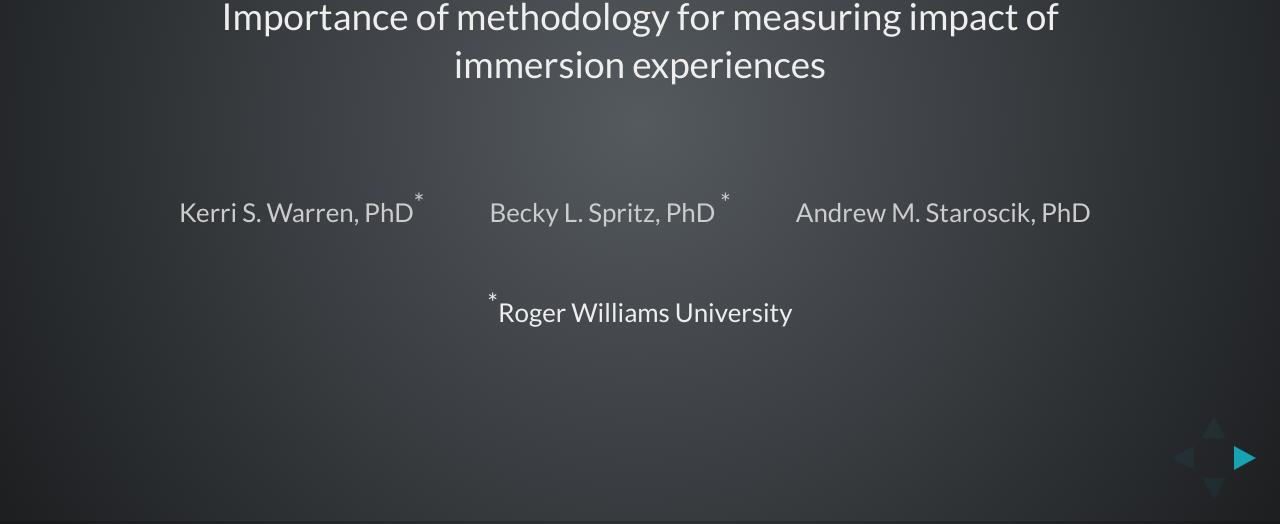
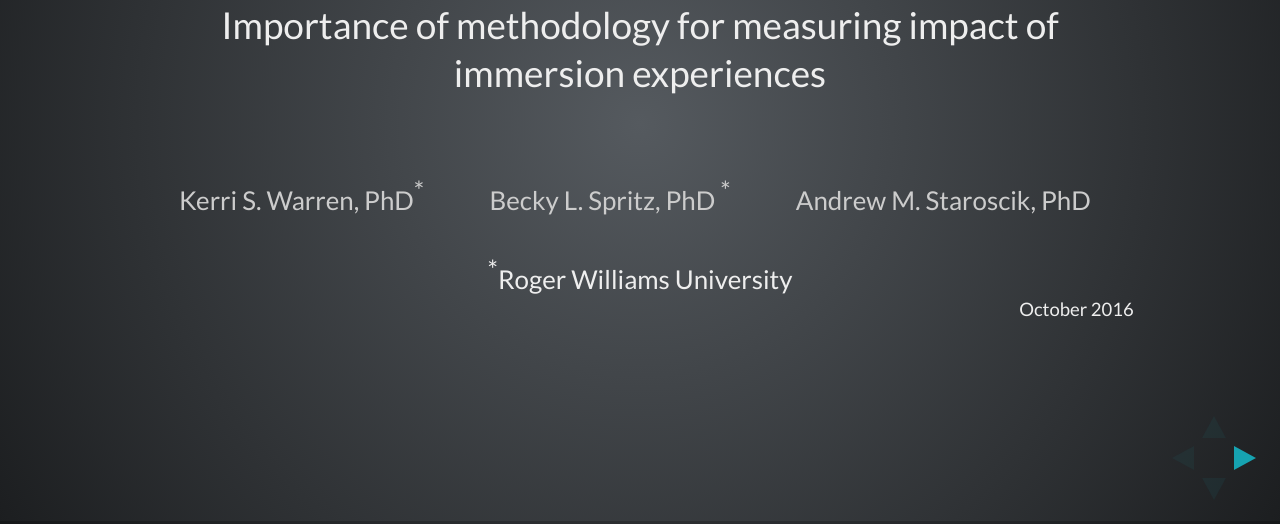
Before and after one commit to AndrewStaroscik/survey-vis-pres, a website: page index.html in a window 1280 px wide. Shown: the part 276-800 px from the top of the page. Drawn offline with Linux system fonts and the light colour scheme.

Commit message:
added date to cover slide

```diff
--- a/css/custom.css
+++ b/css/custom.css
@@ -27,6 +27,10 @@
 
 .smtxt2 {
   font-size: 0.8em !important;
+}
+
+.rttxt {
+  text-align: right;
 }
 
 /*flex classes*/
--- a/index.html
+++ b/index.html
@@ -28,7 +28,7 @@
 				<section>
 					<h2>Assessing the assessment</h2>
 					<p>Importance of methodology for measuring impact of immersion experiences</p>
-						<div style='height: 75px;'></div>
+						<div style='height: 55px;'></div>
 					<div class="fcont fjustcontaround smtxt7" style='color: #ccc;'>
 						<div>
 							Kerri S. Warren, PhD<sup>*</sup>	 <br />
@@ -40,8 +40,9 @@
 							Andrew M. Staroscik, PhD<span class='dontshow'><sup>*</sup></span>
 						</div>
 					</div>
-					<div style='height: 55px;'></div>
+					<div style='height: 35px;'></div>
 					<div class="smtxt7"><sup>*</sup>Roger Williams University</div>
+					<div class="smtxt5 rttxt">October 2016</div>
 				</section>
 				<section>
 					<h2>Post course questions</h2>
```
